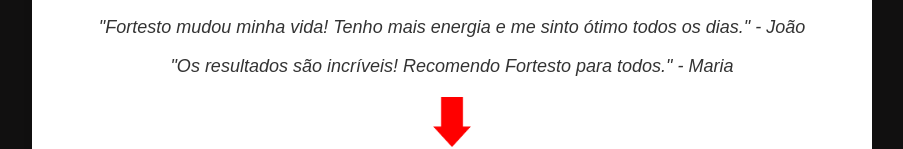
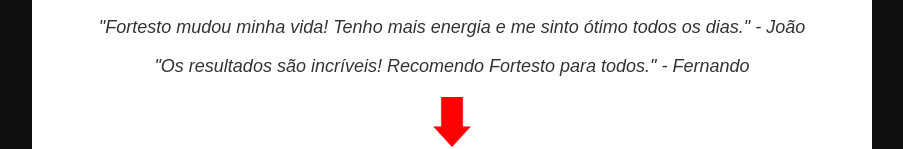
Before and after one commit to Paulormartins018/voce-mais-saudavel, a plain HTML site: page index.html in a window 1280 px wide. Shown: the part 776-925 px from the top of the page, without its empty margins (188-1091 px from the left). Drawn offline with Linux system fonts and the light colour scheme.

Commit message:
Update index.html

```diff
--- a/index.html
+++ b/index.html
@@ -106,7 +106,7 @@
             <h2>O que Nossos Clientes Dizem</h2>
             <div class="testimonial">
                 <p>"Fortesto mudou minha vida! Tenho mais energia e me sinto ótimo todos os dias." - João</p>
-                <p>"Os resultados são incríveis! Recomendo Fortesto para todos." - Maria</p>
+                <p>"Os resultados são incríveis! Recomendo Fortesto para todos." - Fernando</p>
             </div>
         </div>
 
```
